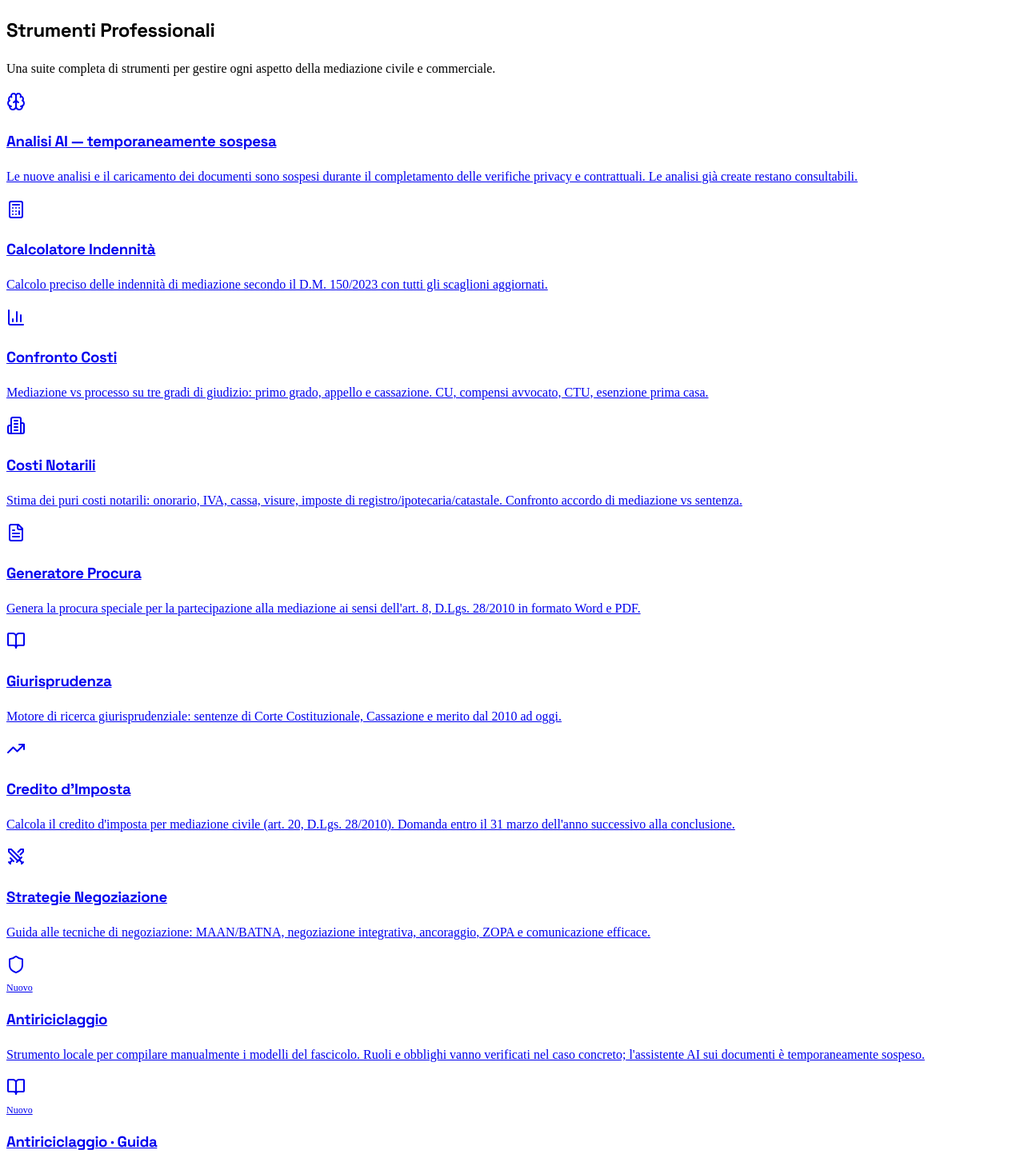
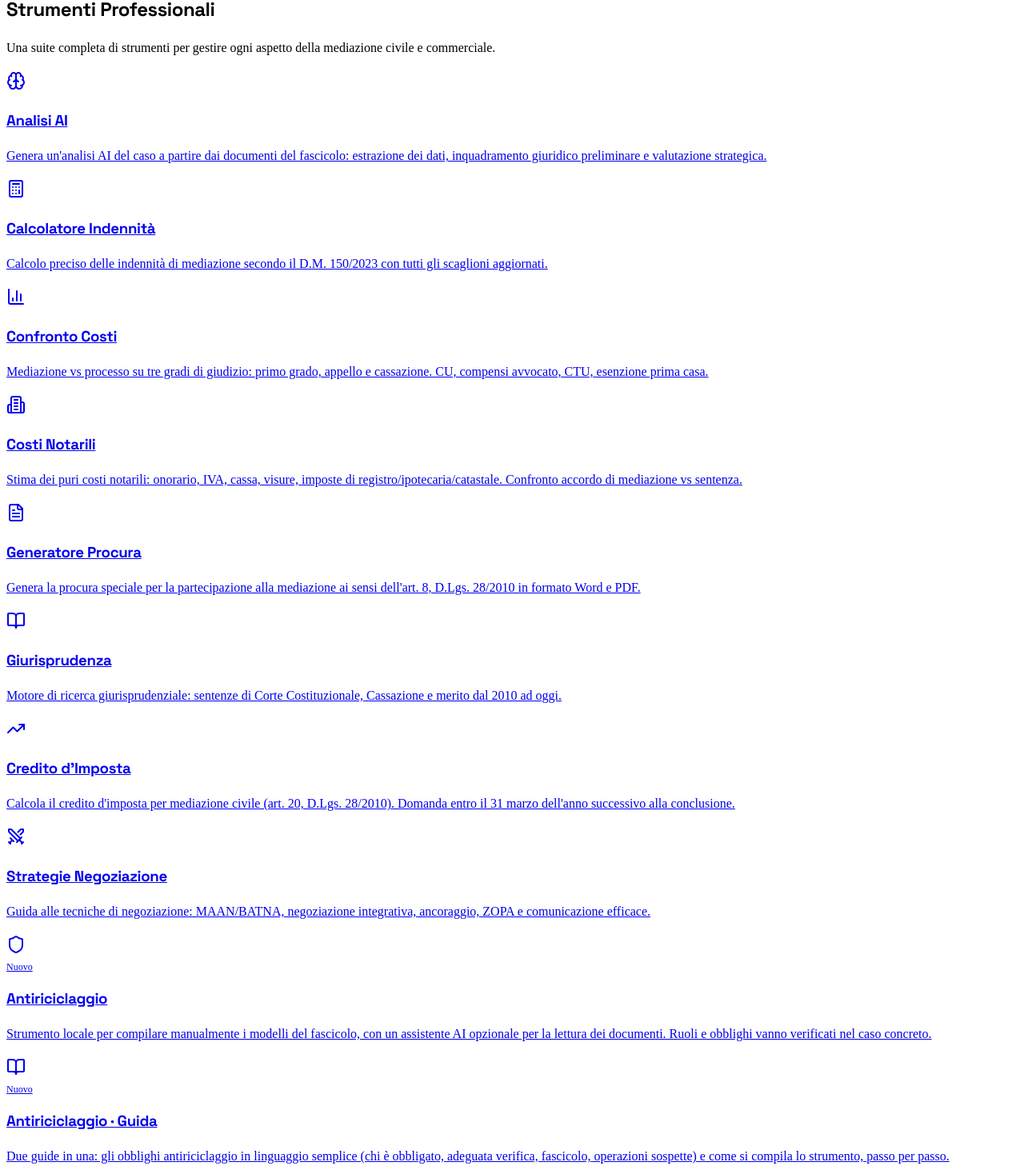
Before and after one commit to calcagnocarloalberto1-star/calcolomediazione, a React (Vite) app in the folder client/: page / in a window 1280 px wide. Shown: the part 813-2276 px from the top of the page at 80% size. Built offline with nearby package versions, Linux system fonts and the light colour scheme; no server answers.

Commit message:
Home.tsx: rimuove testo 'sospeso' su Analisi AI e Antiriciclaggio (feature riattivate)

```diff
--- a/client/src/pages/Home.tsx
+++ b/client/src/pages/Home.tsx
@@ -28,8 +28,8 @@ import { SeoHead } from "@/components/SeoHead";
 const features = [
   {
     icon: Brain,
-    title: "Analisi AI — temporaneamente sospesa",
-    description: "Le nuove analisi e il caricamento dei documenti sono sospesi durante il completamento delle verifiche privacy e contrattuali. Le analisi già create restano consultabili.",
+    title: "Analisi AI",
+    description: "Genera un'analisi AI del caso a partire dai documenti del fascicolo: estrazione dei dati, inquadramento giuridico preliminare e valutazione strategica.",
     href: "/analisi-caso-ai",
     active: true,
   },
@@ -85,7 +85,7 @@ const features = [
   {
     icon: Shield,
     title: "Antiriciclaggio",
-    description: "Strumento locale per compilare manualmente i modelli del fascicolo. Ruoli e obblighi vanno verificati nel caso concreto; l'assistente AI sui documenti è temporaneamente sospeso.",
+    description: "Strumento locale per compilare manualmente i modelli del fascicolo, con un assistente AI opzionale per la lettura dei documenti. Ruoli e obblighi vanno verificati nel caso concreto.",
     href: "/antiriciclaggio",
     active: true,
     isNew: true,
@@ -160,7 +160,7 @@ export default function Home() {
     <div className="min-h-screen">
       <SeoHead
         title="CalcoloMediazione — Calcolatore Indennità Mediazione Civile e Strumenti ADR"
-        description="Piattaforma gratuita per avvocati e mediatori: calcolatore indennità D.M. 150/2023, confronto costi mediazione vs processo, costi notarili, credito d'imposta e generatori di documenti. Le nuove analisi AI sono temporaneamente sospese."
+        description="Piattaforma gratuita per avvocati e mediatori: calcolatore indennità D.M. 150/2023, confronto costi mediazione vs processo, costi notarili, credito d'imposta, generatori di documenti e analisi AI del caso."
         canonical="https://calcolomediazione.it/"
         jsonLd={[
           {
@@ -205,7 +205,7 @@ export default function Home() {
           </h1>
           <p className="text-lg sm:text-xl text-muted-foreground max-w-2xl mx-auto mb-10 leading-relaxed">
             Piattaforma completa per la mediazione civile ai sensi del{" "}
-            <strong className="text-foreground">D.M. 150/2023</strong>. Confronto economico, calcolatore indennità e generatori di documenti. Le nuove analisi AI sono temporaneamente sospese.
+            <strong className="text-foreground">D.M. 150/2023</strong>. Confronto economico, calcolatore indennità, generatori di documenti e analisi AI del caso.
           </p>
           <div className="flex flex-col sm:flex-row items-center justify-center gap-4 mb-12">
             <Link href="/analisi-caso-ai">
@@ -369,7 +369,7 @@ export default function Home() {
               visivo voluto (bianco all'80%) ottenuto qui con due utility
               indipendenti, entrambe supportate: 5.07:1. */}
           <p className="text-primary-foreground opacity-80 text-lg mb-8 max-w-xl mx-auto">
-            Calcola le indennità di mediazione in pochi secondi. Le nuove Analisi AI sono temporaneamente sospese; la pagina dedicata resta disponibile per consultare lo storico.
+            Calcola le indennità di mediazione in pochi secondi, oppure genera un'analisi AI del caso dai documenti del fascicolo.
           </p>
           <div className="flex flex-col sm:flex-row items-center justify-center gap-4">
             <Link href="/calcolatore">
```
